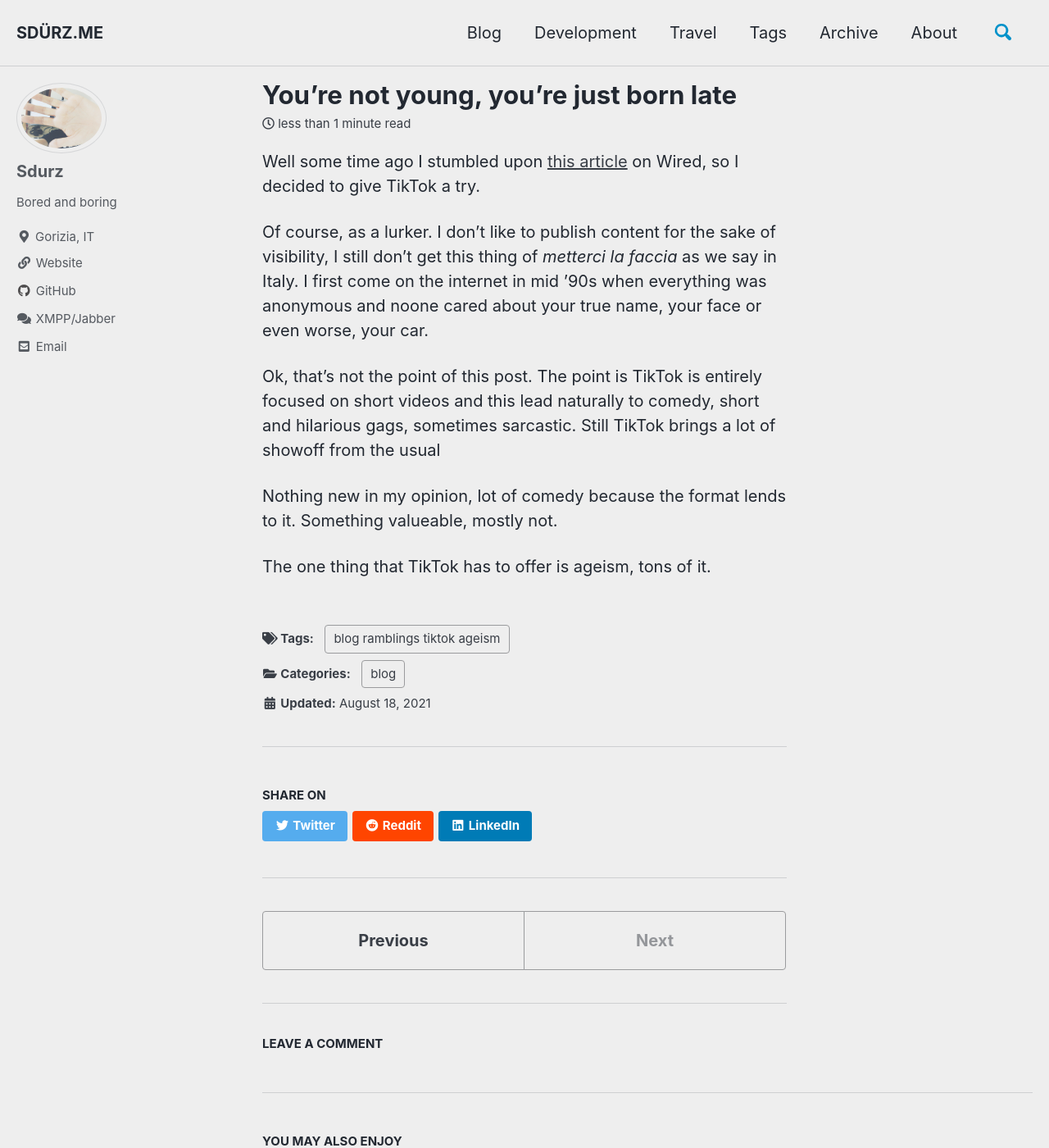
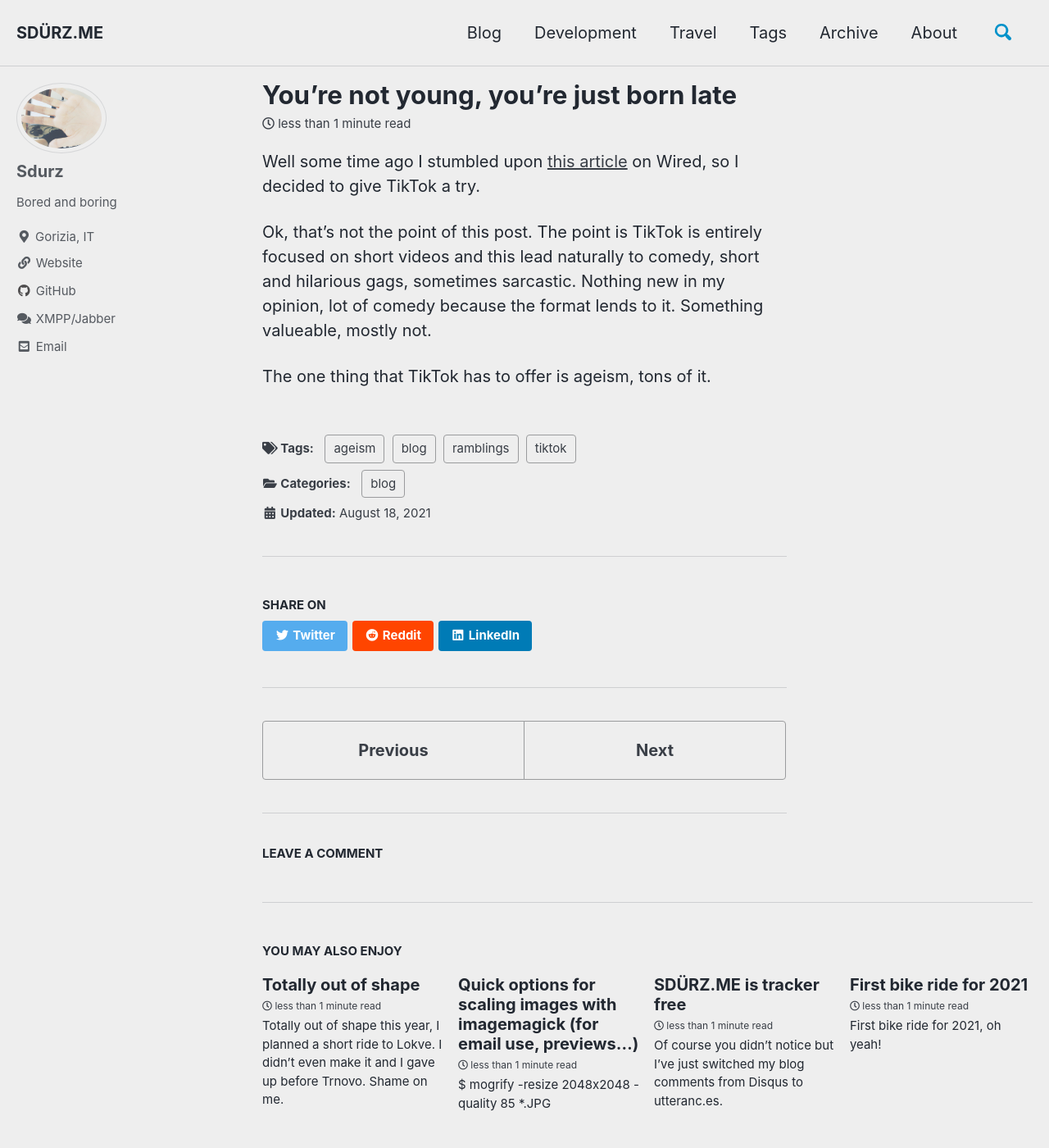
Before and after one commit to sdurz/sdurz-me, a Jekyll site: the page built from _posts/2021-08-18-not-young-just-late.md, in a window 1280 px wide and 1400 px high. Shown: the whole window at 82% size. Built offline with Jekyll 4.4.1, drawn with Linux system fonts in a browser that asks for light colours; cached includes are drawn as plain includes; comment, search, counter and statistics services are not loaded; some of the changed text lies outside the part shown.

Commit message:
shame on bike

```diff
--- a/_config.yml
+++ b/_config.yml
@@ -19,11 +19,11 @@ locale                   : "en-US"
 title                    : "SDÜRZ.ME"
 title_separator          : "-"
 subtitle                 : # site tagline that appears below site title in masthead
-name                     : "Alessandro Duca"
+name                     : "Alessandro D."
 description              : "Sdurz's home on the web."
 url                      : "https://sdurz.me" # the base hostname & protocol for your site e.g. "https://mmistakes.github.io"
 baseurl                  : # the subpath of your site, e.g. "/blog"
-repository               : "sdurz/utterances" # GitHub username/repo-name e.g. "mmistakes/minimal-mistakes"
+repository               : "sdurz/sdurz-me" # GitHub username/repo-name e.g. "mmistakes/minimal-mistakes"
 teaser                   : # path of fallback teaser image, e.g. "/assets/images/500x300.png"
 logo                     : # path of logo image to display in the masthead, e.g. "/assets/images/88x88.png"
 masthead_title           : # overrides the website title displayed in the masthead, use " " for no title
@@ -67,8 +67,8 @@ yandex_site_verification :
 naver_site_verification  :
 
 # Social Sharing
-twitter:
-  username               : AlexKness
+# twitter:
+#  username               : AlexKness
 #facebook:
 #  username               :
 #  app_id                 :
@@ -92,7 +92,7 @@ analytics:
 # Site Author
 author:
   name             : "Sdurz"
-  avatar           : "/assets/images/alessandro-duca.jpg" # path of avatar image, e.g. "/assets/images/bio-photo.jpg"
+  avatar           : "/assets/images/image-bio.jpg" # path of avatar image, e.g. "/assets/images/bio-photo.jpg"
   bio              : "Bored and boring"
   location         : "Gorizia, IT"
   email            : sandro@sdurz.me
@@ -108,7 +108,7 @@ author:
       url: "https://github.com/sdurz"
     - label: "XMPP/Jabber"
       icon: "fas fa-fw fa-comments"
-      url: "xmpp:sdurz@jabber.sdurz.me"
+      url: "xmpp:sandro@jabber.sdurz.me"
 
 # Site Footer
 footer:
@@ -121,7 +121,7 @@ footer:
       url: "https://github.com/sdurz"
     - label: "XMPP/Jabber"
       icon: "fas fa-fw fa-comments"
-      url: "xmpp:sdurz@jabber.sdurz.me"
+      url: "xmpp:sandro@jabber.sdurz.me"
 
 
 # Reading Files
--- a/_posts/2021-08-18-not-young-just-late.md
+++ b/_posts/2021-08-18-not-young-just-late.md
@@ -2,17 +2,11 @@
 layout: single
 category: blog
 title: You're not young, you're just born late
-tag: blog ramblings tiktok ageism
+tags: blog ramblings tiktok ageism
 ---
 
 Well some time ago I stumbled upon [this article](https://www.wired.com/story/tiktok-gen-x-90s-teen-spirit/) on Wired, so I decided to give TikTok a try.
 
-Of course, as a lurker. I don't like to publish content for the sake of visibility, I still don't get this thing of _metterci la faccia_ as we say in Italy. I first come on the internet
-in mid '90s when everything was anonymous and noone cared about your true name, your face or even worse, your car.
-
-Ok, that's not the point of this post. The point is TikTok is entirely focused on short videos and this lead naturally to comedy, short and hilarious gags, sometimes sarcastic. Still TikTok brings a lot of showoff
-from the usual
-
-Nothing new in my opinion, lot of comedy because the format lends to it. Something valueable, mostly not.
+Ok, that's not the point of this post. The point is TikTok is entirely focused on short videos and this lead naturally to comedy, short and hilarious gags, sometimes sarcastic. Nothing new in my opinion, lot of comedy because the format lends to it. Something valueable, mostly not.
 
 The one thing that TikTok has to offer is ageism, tons of it.
--- /dev/null
+++ b/_posts/2021-09-07-out-of-shape-ride.md
@@ -0,0 +1,10 @@
+---
+title: Totally out of shape
+category: blog
+tags: biking bike touiring shame
+classes: wide
+---
+
+Totally out of shape this year, I planned a short ride to Lokve. I didn't even make it and I gave up before Trnovo. Shame on me.
+
+<iframe src="https://www.komoot.com/tour/476406222/embed?profile=1" width="100%" height="680" frameborder="0" scrolling="no"></iframe>
```
Also changed, not shown: _posts/2021-03-24-november-in-berlin.md (deleted, +0 -12 lines), _posts/2021-04-26-first-bike-ride-of-2021.md (+3 -5 lines), assets/images/image-bio.jpg (renamed from assets/images/alessandro-duca.jpg).
